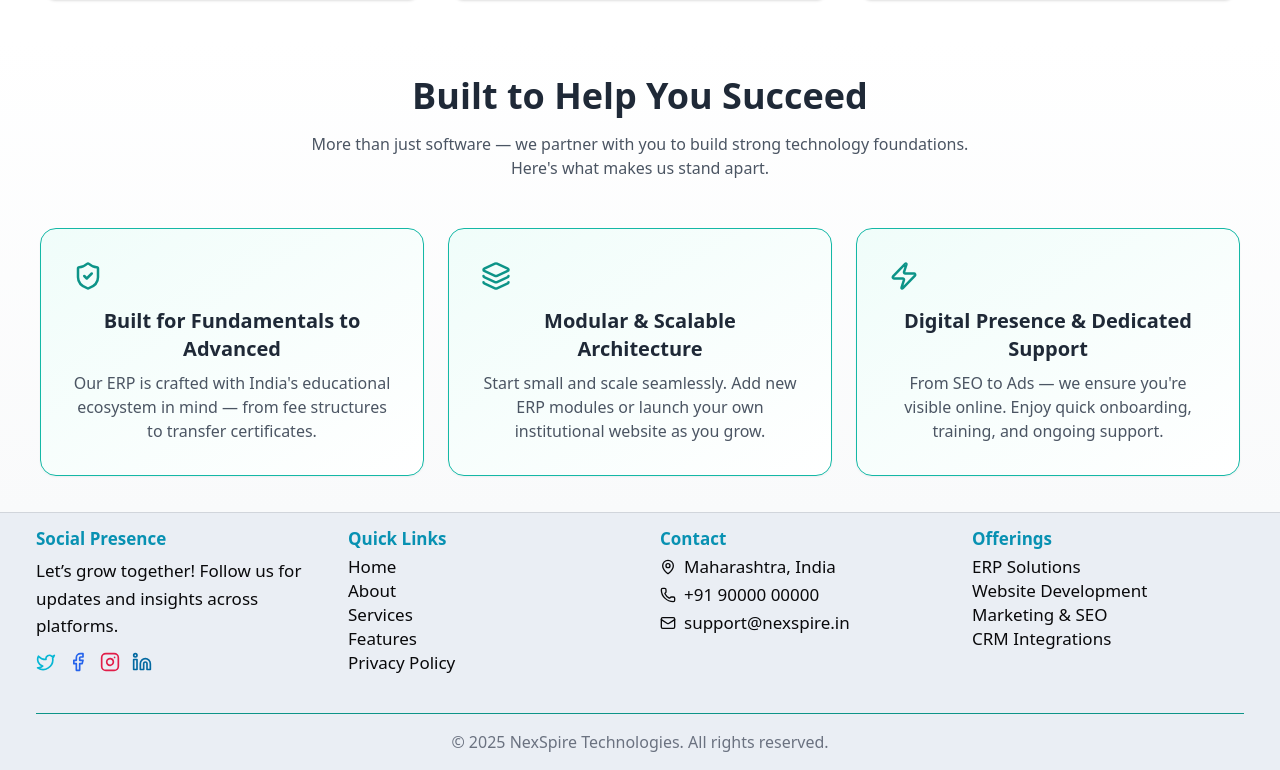
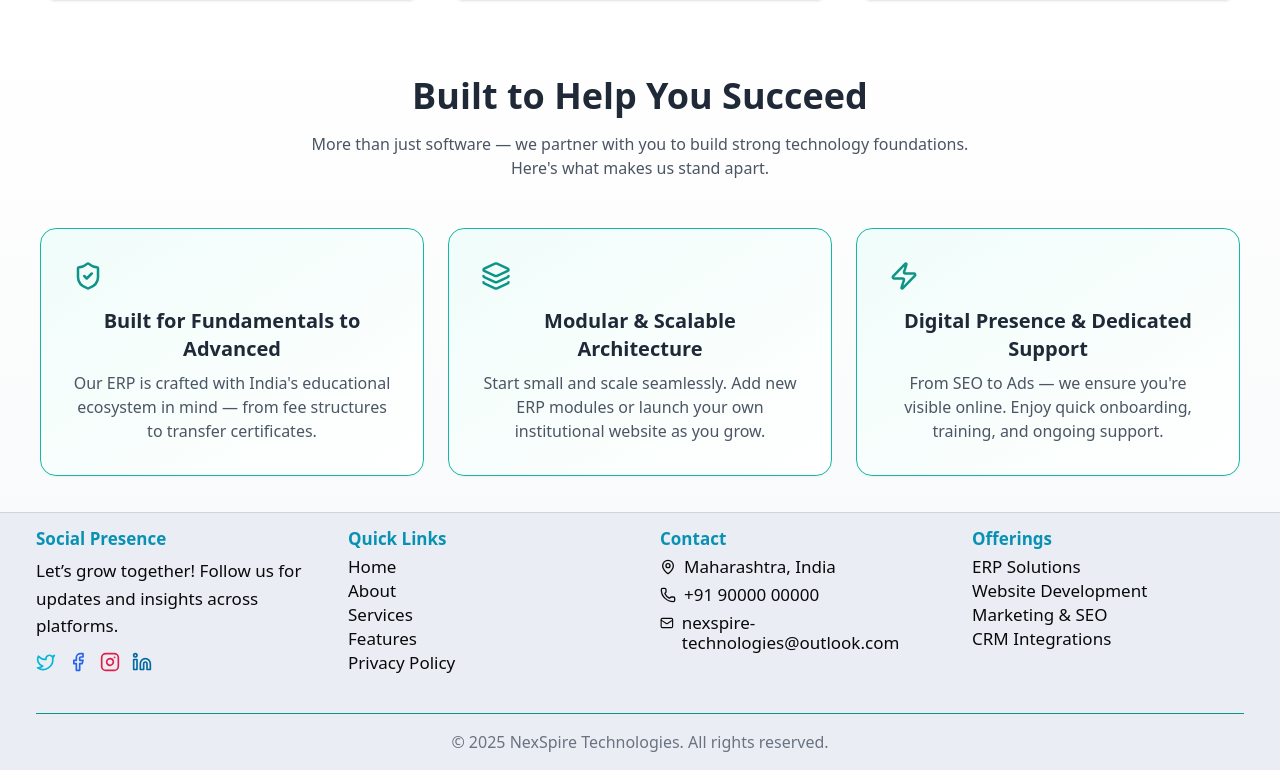
Before and after one commit to NikhiL-Nandeshwar/Website, a Next.js app in the folder erp-website/: page / in a window 1280 px wide. Shown: the part 1780-2550 px from the top of the page. Built offline with nearby package versions, Linux system fonts and the light colour scheme.

Commit message:
outlook email-id added

```diff
--- a/erp-website/src/components/custom/footer.tsx
+++ b/erp-website/src/components/custom/footer.tsx
@@ -75,10 +75,10 @@ export default function Footer() {
                         <li className="flex items-start gap-2">
                             <Mail className="w-4 h-4 mt-0.5" />
                             <a
-                                href="mailto:support@nexspire.in"
+                                href="mailto:nexspire-technologies@outlook.com"
                                 className="hover:text-cyan-700 transition"
                             >
-                                support@nexspire.in
+                                nexspire-technologies@outlook.com
                             </a>
                         </li>
                     </ul>
```
